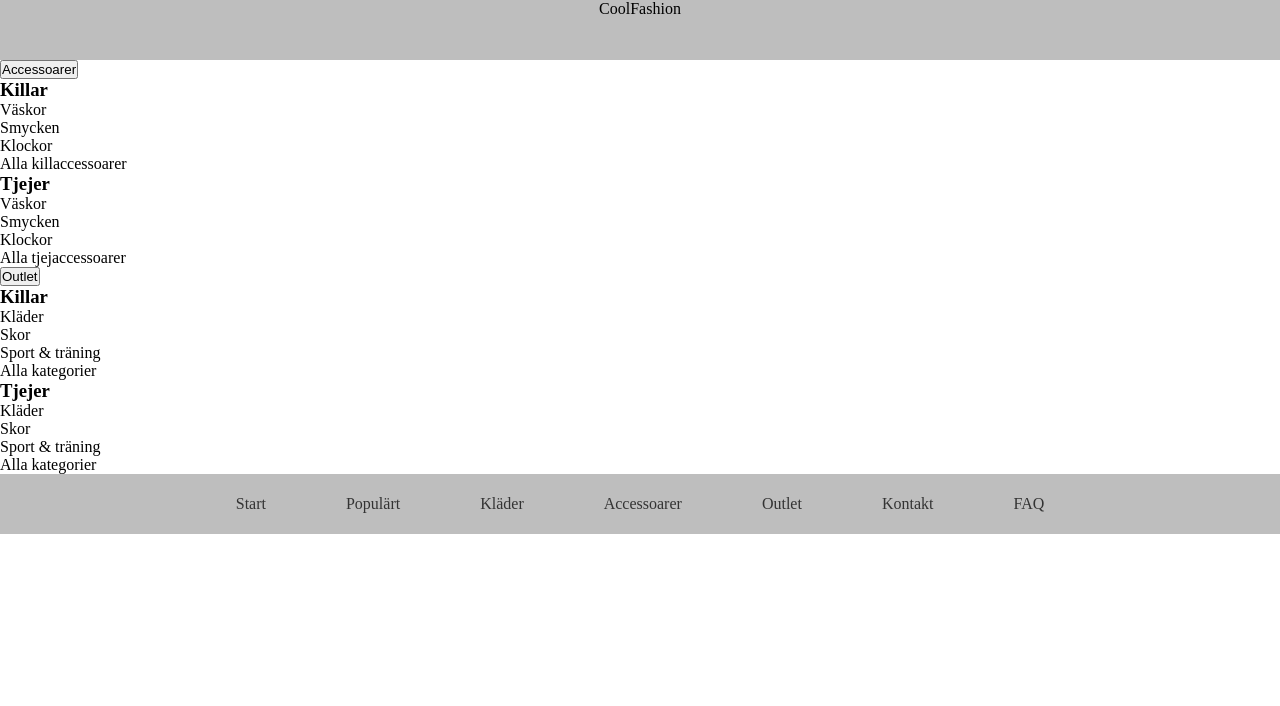
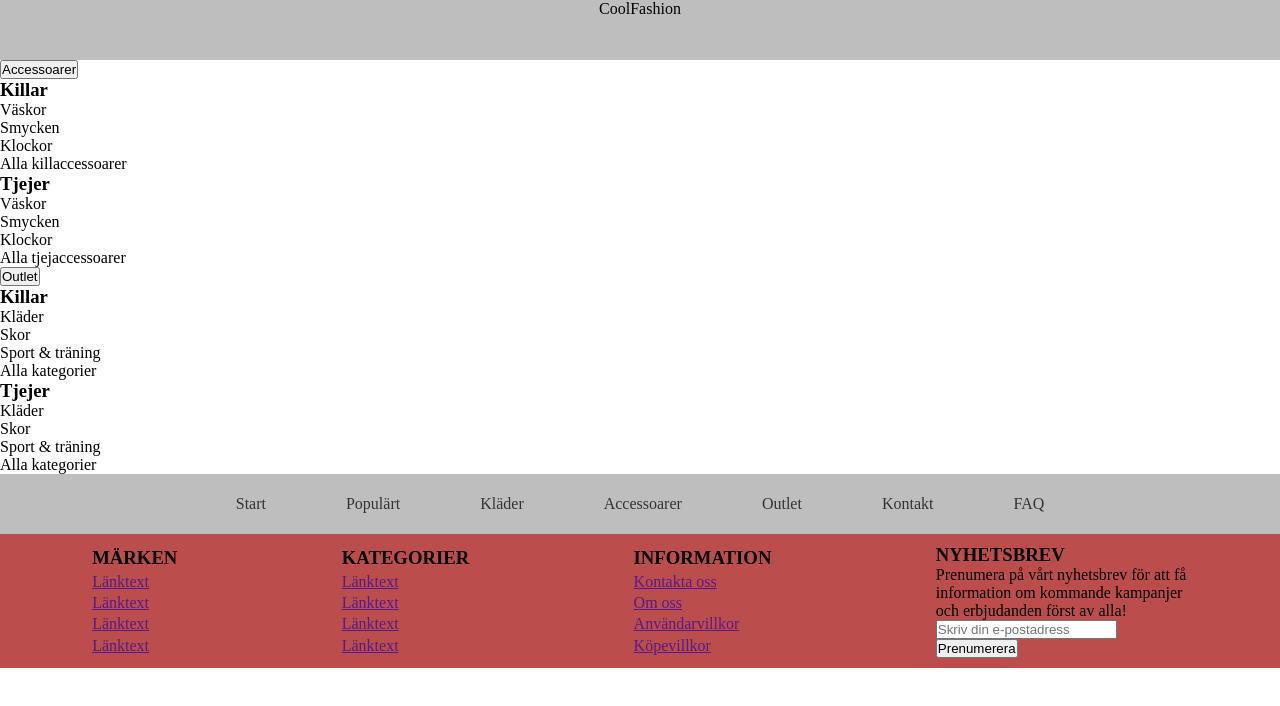
Before and after one commit to desirewp/CoolFashion-Aigil-projekmetodik, a React (Vite) app in the folder coolFashion/: page / in a window 1280 px wide. Shown: the top 706 px of the page. Built offline with nearby package versions, Linux system fonts and the light colour scheme.

Commit message:
Footer struktur

```diff
--- a/coolFashion/src/App.tsx
+++ b/coolFashion/src/App.tsx
@@ -2,6 +2,7 @@ import { useState } from 'react'
 import './App.css'
 import Landing from './views/Landgpage'
 import NavigationTop from './components/NavigationTop'
+import Footer from './components/Footer'
 
 function App() {
 
@@ -10,6 +11,7 @@ function App() {
     <>
       {/* <Landing></Landing> */}
       <NavigationTop></NavigationTop>
+      <Footer></Footer>
     </>
   )
 }
--- /dev/null
+++ b/coolFashion/src/components/Footer.css
@@ -0,0 +1,14 @@
+.footer-div {
+    padding: 10px;
+    display: flex;
+    justify-content: space-around;
+    background-color: rgb(188, 77, 77);
+}
+.footer-column {
+    display: flex;
+    justify-content: space-evenly;
+    flex-direction: column;
+}
+.newsletter {
+    width: 20%;
+}
--- /dev/null
+++ b/coolFashion/src/components/Footer.tsx
@@ -0,0 +1,44 @@
+import "./Footer.css";
+
+const Footer = () => {
+    return (
+        <div className="footer-div">
+            <div className="footer-column">
+            {/* Märken */}
+                <h3>MÄRKEN</h3>
+                <a href="">Länktext</a>
+                <a href="">Länktext</a>
+                <a href="">Länktext</a>
+                <a href="">Länktext</a>
+            </div>
+
+            {/* Kategorier */}
+            <div className="footer-column">
+                <h3>KATEGORIER</h3>
+                <a href="">Länktext</a>
+                <a href="">Länktext</a>
+                <a href="">Länktext</a>
+                <a href="">Länktext</a>
+            </div>
+
+            {/* Information */}
+            <div className="footer-column">
+                <h3>INFORMATION</h3>
+                <a href="">Kontakta oss</a>
+                <a href="">Om oss</a>
+                <a href="">Användarvillkor</a>
+                <a href="">Köpevillkor</a>
+            </div>
+            {/* Nyhetsbrev */}
+            <div className="footer-column newsletter">
+                <h3>NYHETSBREV</h3>
+                <p>Prenumera på vårt nyhetsbrev för att få information om kommande kampanjer och erbjudanden först av alla!</p>
+                <div>
+                    <input placeholder="Skriv din e-postadress"></input>
+                    <button>Prenumerera</button>
+                </div>
+            </div>
+        </div>
+    ) }
+
+    export default Footer;
```
